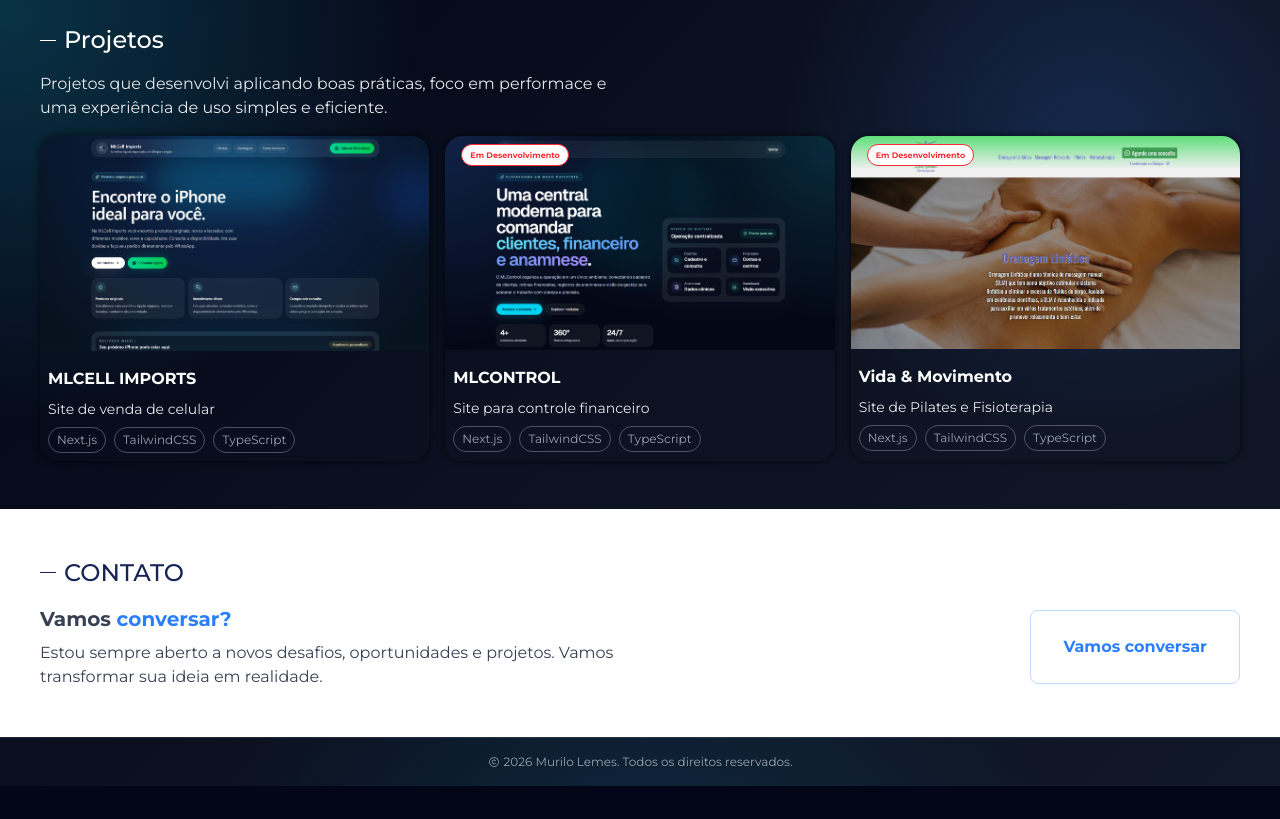
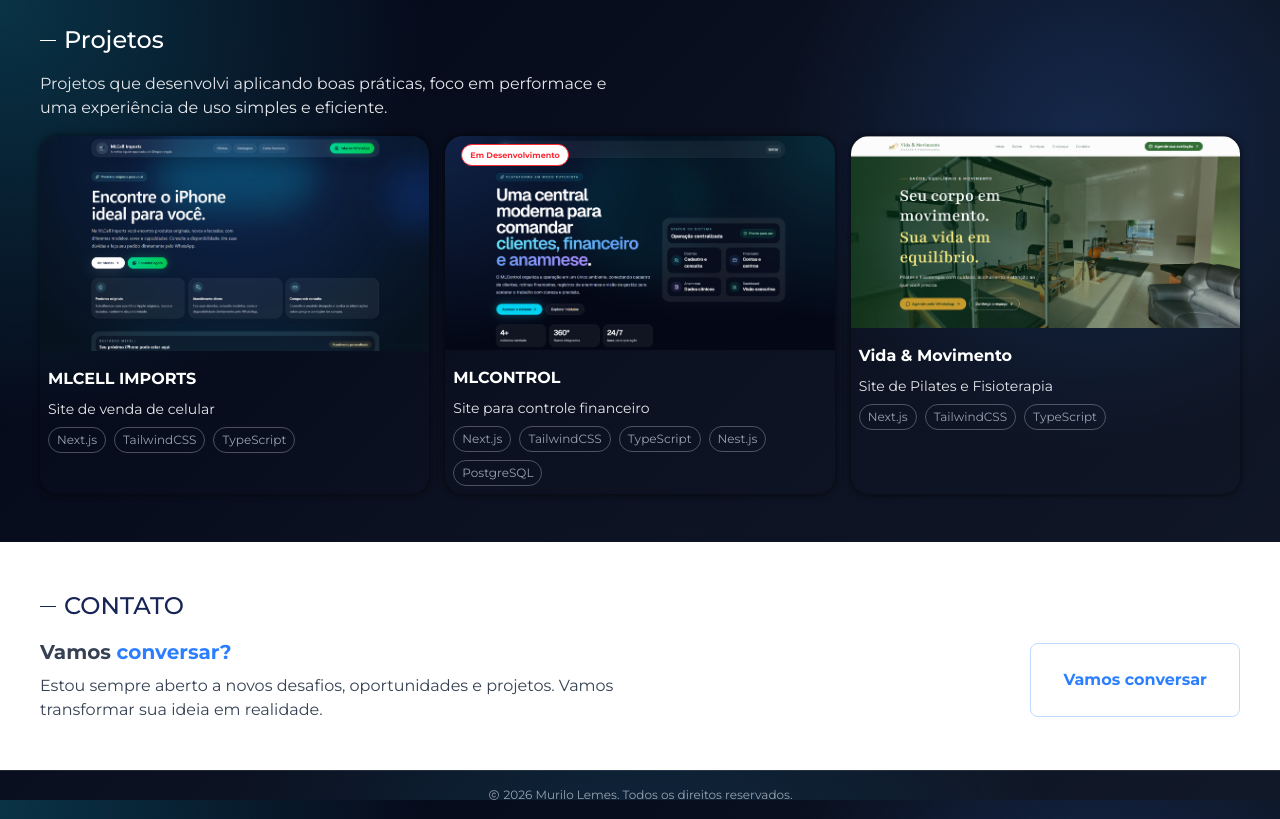
Before and after one commit to murilolemes/mlsite, a Next.js app: page / in a window 1280 px wide. Shown: the part 1600-2419 px from the top of the page. Before the commit the page ends 2386 px from the top, so only its background shows below. Built offline with nearby package versions, Linux system fonts and the light colour scheme.

Commit message:
Alterando para site vida e movimento

```diff
--- a/src/features/home/constants/project.ts
+++ b/src/features/home/constants/project.ts
@@ -22,16 +22,22 @@ export const projects: ProjectProps[] = [
     image: '/assets/mlcontrol.png',
     title: 'MLCONTROL',
     description: 'Site para controle financeiro',
-    tecnology: ['Next.js', 'TailwindCSS', 'TypeScript'],
+    tecnology: [
+      'Next.js',
+      'TailwindCSS',
+      'TypeScript',
+      'Nest.js',
+      'PostgreSQL',
+    ],
     link: 'https://mlcontrol.vercel.app/',
     desenv: true,
   },
   {
-    image: '/assets/fisio.png',
+    image: '/assets/vidaemovimento.png',
     title: 'Vida & Movimento',
     description: 'Site de Pilates e Fisioterapia',
     tecnology: ['Next.js', 'TailwindCSS', 'TypeScript'],
-    link: 'https://fisiolaragratao.netlify.app/',
-    desenv: true,
+    link: 'https://vidaemovimento.vercel.app/',
+    desenv: false,
   },
 ];
```
Also changed, not shown: public/assets/fisio.png (deleted), public/assets/vidaemovimento.png (added).
